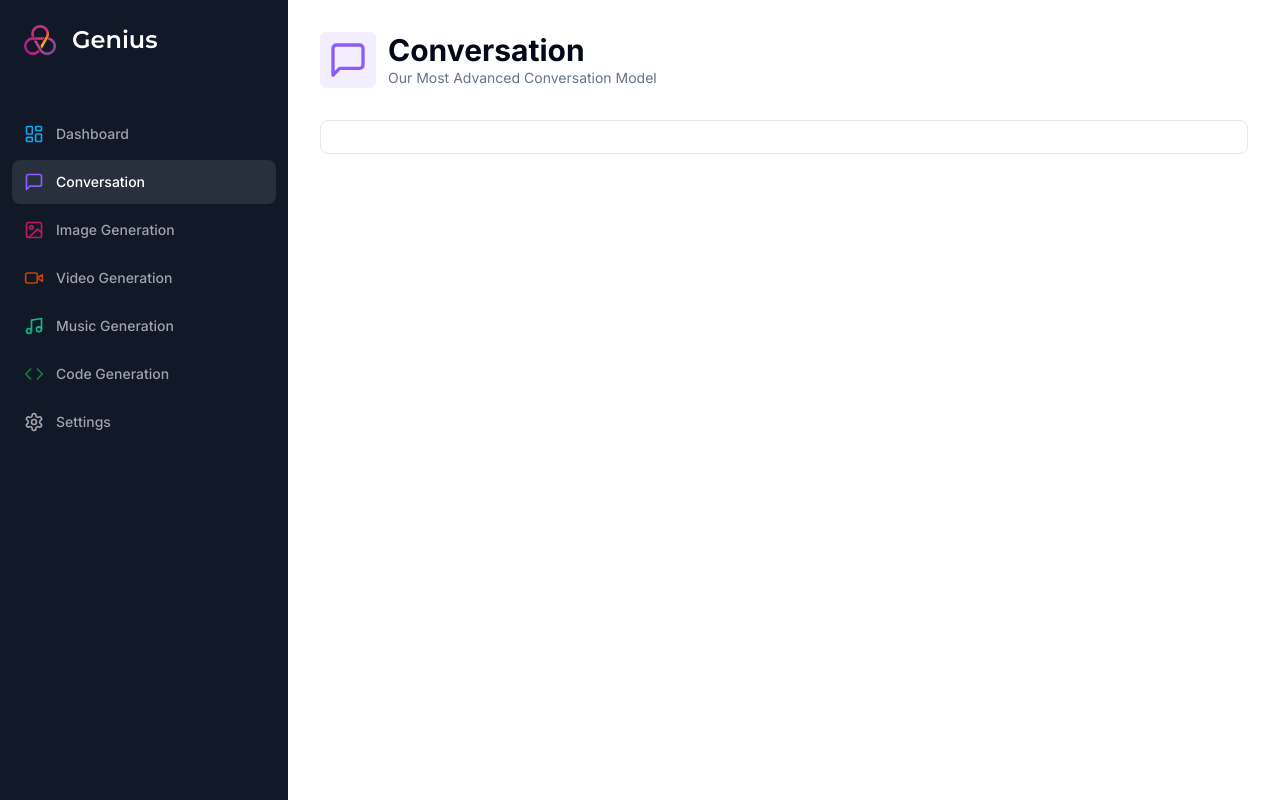
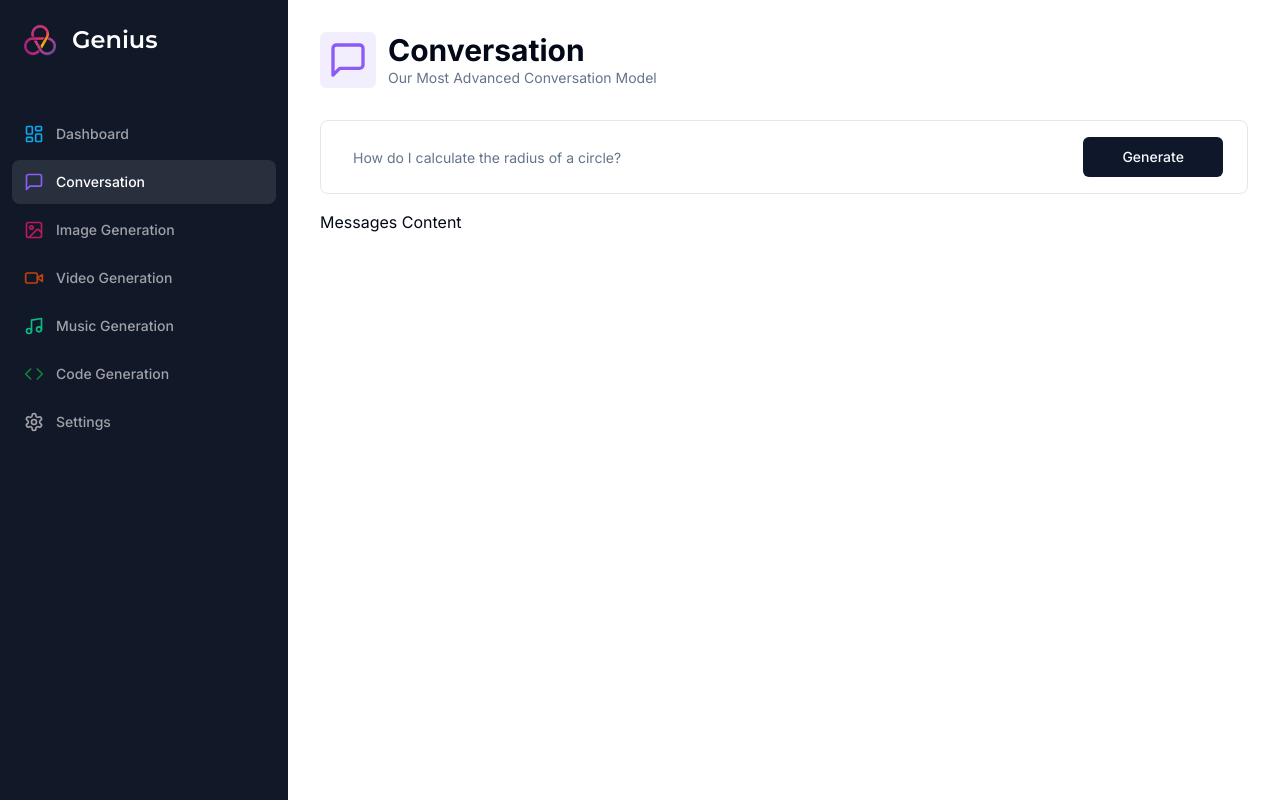
Before and after one commit to JavidAAA/AI_SaaS_App, a Next.js app: page /conversation in a window 1280 px wide. Built offline with nearby package versions, Linux system fonts and the light colour scheme.

Commit message:
added form submit btn on conversatio page

```diff
--- a/app/(dashboard)/(routes)/conversation/page.tsx
+++ b/app/(dashboard)/(routes)/conversation/page.tsx
@@ -8,6 +8,8 @@ import { zodResolver } from "@hookform/resolvers/zod";
 
 import Heading from "@/components/heading";
 import { Form, FormControl, FormField, FormItem } from "@/components/ui/form";
+import { Input } from "@/components/ui/input";
+import { Button } from "@/components/ui/button";
 
 import { formSchema } from "./constants";
 
@@ -45,13 +47,27 @@ export default function ConversationPage() {
                 name="prompt"
                 render={({ field }) => (
                   <FormItem className="col-span-12 lg:col-span-10">
-                    <FormControl className="m-0 p-0"></FormControl>
+                    <FormControl className="m-0 p-0">
+                      <Input
+                        disabled={isLoading}
+                        placeholder="How do I calculate the radius of a circle?"
+                        className="pl-2 border-0 outline-none focus-visible:ring-0 focus-visible: ring-transparent"
+                        {...field}
+                      />
+                    </FormControl>
                   </FormItem>
                 )}
               />
+              <Button
+                disabled={isLoading}
+                className="col-span-12 lg:col-span-2 w-full"
+              >
+                Generate
+              </Button>
             </form>
           </Form>
         </div>
+        <div className="space-y-4 mt-4">Messages Content</div>
       </div>
     </div>
   );
```
